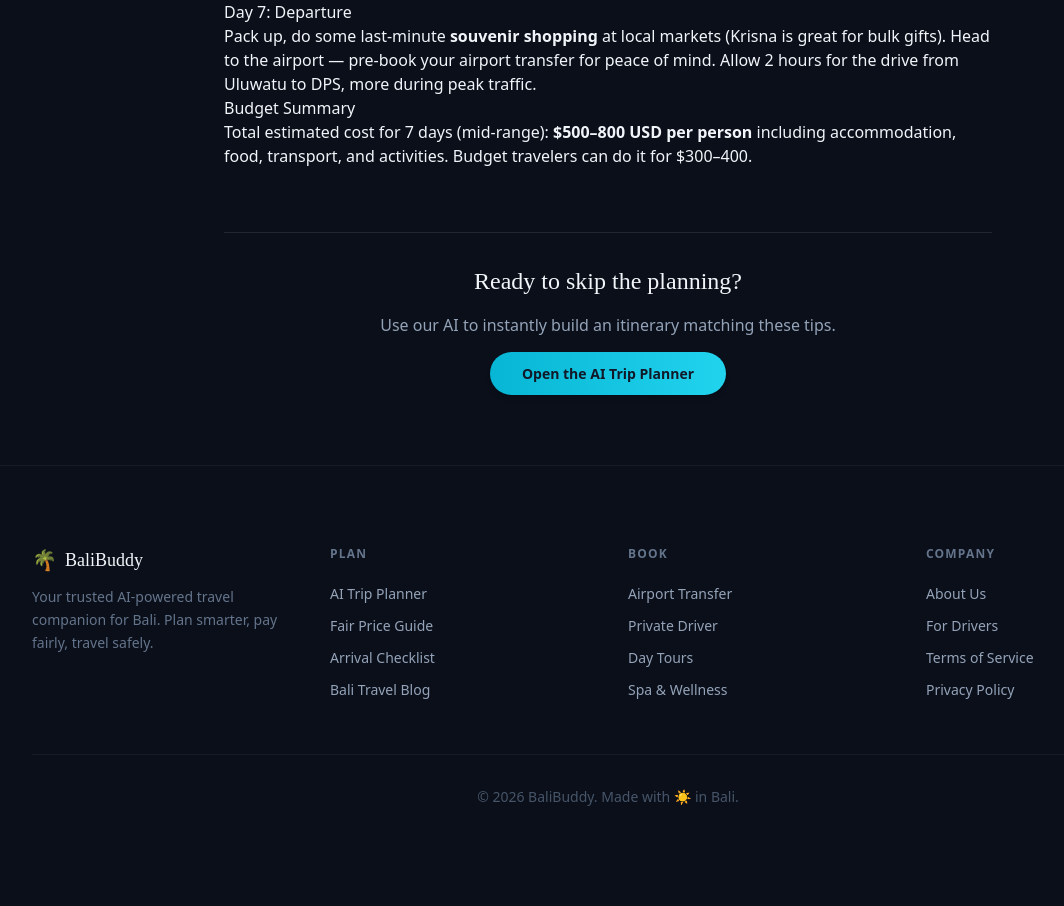
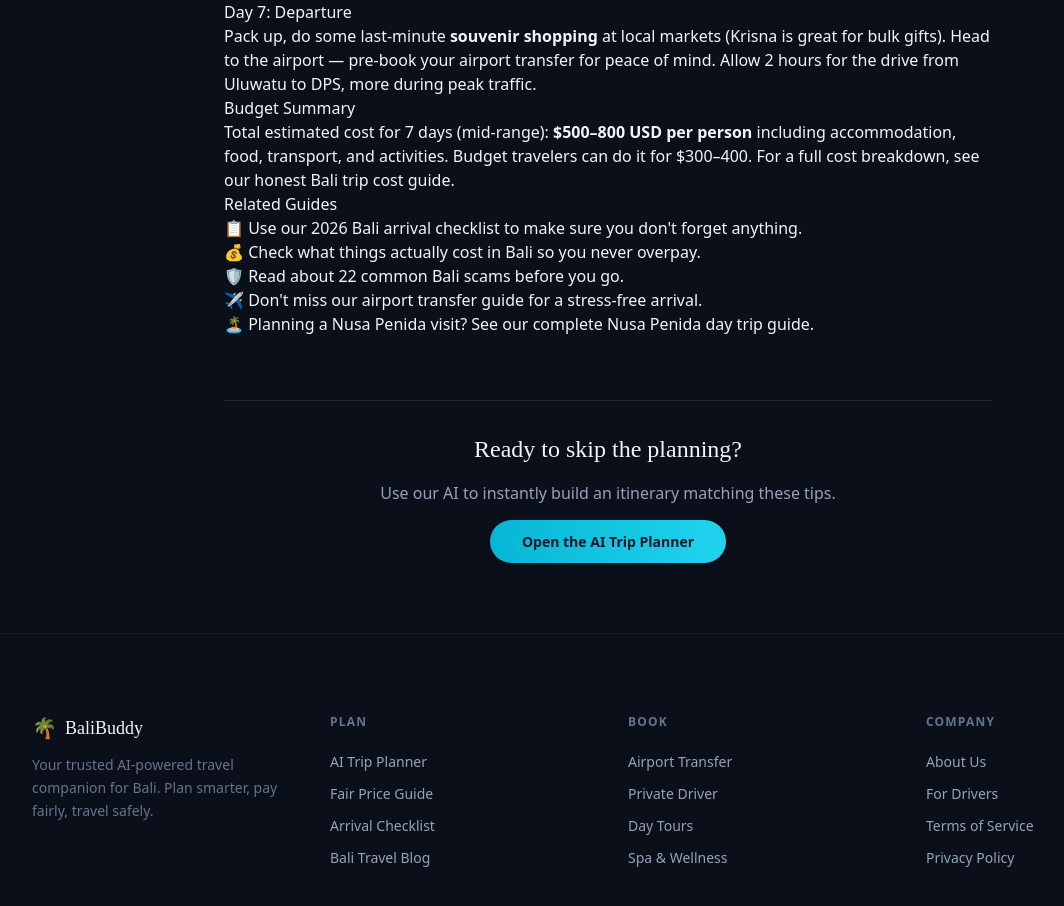
Before and after one commit to francislhj094/balibuddy, a Next.js app: page /blog/bali-itinerary-7-days-2026 in a window 1280 px wide. Shown: the part 1527-2433 px from the top of the page, without its empty margins (32-1096 px from the left). Built offline with nearby package versions, Linux system fonts and the light colour scheme; no server answers.

Commit message:
Add internal cross-links between all 10 blog articles for SEO

```diff
--- a/src/app/blog/[slug]/page.js
+++ b/src/app/blog/[slug]/page.js
@@ -44,7 +44,14 @@ const articles = {
       <h2>Day 7: Departure</h2>
       <p>Pack up, do some last-minute <strong>souvenir shopping</strong> at local markets (Krisna is great for bulk gifts). Head to the airport — pre-book your airport transfer for peace of mind. Allow 2 hours for the drive from Uluwatu to DPS, more during peak traffic.</p>
       <h3>Budget Summary</h3>
-      <p>Total estimated cost for 7 days (mid-range): <strong>$500–800 USD per person</strong> including accommodation, food, transport, and activities. Budget travelers can do it for $300–400.</p>
+      <p>Total estimated cost for 7 days (mid-range): <strong>$500–800 USD per person</strong> including accommodation, food, transport, and activities. Budget travelers can do it for $300–400. For a full cost breakdown, see our <a href="/blog/how-much-bali-trip-cost-2026">honest Bali trip cost guide</a>.</p>
+
+      <h2>Related Guides</h2>
+      <p>📋 Use our <a href="/checklist">2026 Bali arrival checklist</a> to make sure you don't forget anything.</p>
+      <p>💰 Check <a href="/prices">what things actually cost in Bali</a> so you never overpay.</p>
+      <p>🛡️ Read about <a href="/blog/bali-scams-avoid-2026">22 common Bali scams</a> before you go.</p>
+      <p>✈️ Don't miss our <a href="/blog/bali-airport-transfer-guide">airport transfer guide</a> for a stress-free arrival.</p>
+      <p>🏝️ Planning a Nusa Penida visit? See our <a href="/blog/nusa-penida-day-trip-guide">complete Nusa Penida day trip guide</a>.</p>
     `
   },
 
@@ -135,6 +142,12 @@ const articles = {
 
       <h2>The Golden Rule</h2>
       <p>Most Balinese people are incredibly warm and honest. These scams come from a small minority targeting tourists. Use common sense, do your research, and pre-book through trusted services like BaliBuddy — and you'll have an amazing, scam-free trip.</p>
+
+      <h2>Related Guides</h2>
+      <p>💰 See <a href="/prices">fair prices for everything in Bali</a> so you know when you're being overcharged.</p>
+      <p>✈️ The airport is scam central — read our <a href="/blog/bali-airport-transfer-guide">Bali airport transfer guide</a>.</p>
+      <p>🆕 First time in Bali? Check <a href="/blog/bali-first-time-tips">25 things I wish I knew before visiting</a>.</p>
+      <p>💵 Understand <a href="/blog/how-much-bali-trip-cost-2026">what a trip actually costs</a> for each budget level.</p>
     `
   },
 
@@ -198,6 +211,12 @@ const articles = {
       5-star resort + fine dining + private driver daily + premium activities + spa packages</p>
 
       <p><em>These figures exclude flights. Add $200–1,500 depending on your origin.</em></p>
+
+      <h2>Related Guides</h2>
+      <p>📊 See our <a href="/prices">interactive Fair Price Guide</a> with tourist price vs fair price comparisons.</p>
+      <p>🎒 Traveling cheap? Read <a href="/blog/bali-budget-travel-2026">how to do Bali on $30/day</a>.</p>
+      <p>📅 Timing matters — see <a href="/blog/best-time-visit-bali-2026">when to visit for the best prices</a>.</p>
+      <p>🗓️ Follow our <a href="/blog/bali-itinerary-7-days-2026">7-day itinerary</a> to see exactly how costs break down day by day.</p>
     `
   },
 
@@ -252,7 +271,13 @@ const articles = {
 
       <h2>Our Recommendation: Split Your Trip</h2>
       <p>For a 7-day trip, do <strong>2 nights Seminyak → 3 nights Ubud → 2 nights Canggu/Uluwatu</strong>. This gives you the best of each area without the FOMO. Use a private driver (500K–650K IDR/day) for the transfers — they double as sightseeing stops.</p>
-      <p>Use our <strong>AI Trip Planner</strong> to automatically build a split itinerary with transfers optimized for your dates and interests.</p>
+      <p>Use our <strong><a href="/#planner">AI Trip Planner</a></strong> to automatically build a split itinerary with transfers optimized for your dates and interests.</p>
+
+      <h2>Related Guides</h2>
+      <p>🗓️ See our <a href="/blog/bali-itinerary-7-days-2026">7-day itinerary</a> for a detailed day-by-day plan across all three areas.</p>
+      <p>💵 Compare costs in each area with our <a href="/blog/how-much-bali-trip-cost-2026">Bali trip cost breakdown</a>.</p>
+      <p>🧘 Heading to Ubud for wellness? Read our <a href="/blog/bali-wellness-retreat-guide">wellness retreat guide</a>.</p>
+      <p>🎒 On a budget? See <a href="/blog/bali-budget-travel-2026">how to do Bali on $30/day</a>.</p>
     `
   },
 
@@ -300,6 +325,12 @@ const articles = {
 
       <h2>Book Your Transfer with BaliBuddy</h2>
       <p>Our airport transfers start at <strong>IDR 200K</strong> and include meet & greet at arrivals, AC vehicle, and a driver you can chat with on WhatsApp to coordinate timing. No surprises, no haggling, no stress on day 1.</p>
+
+      <h2>Related Guides</h2>
+      <p>📋 Don't forget anything — use our <a href="/checklist">Bali arrival checklist</a>.</p>
+      <p>🛡️ Airport scams are covered in our <a href="/blog/bali-scams-avoid-2026">22 Bali scams guide</a>.</p>
+      <p>💰 See all <a href="/prices">fair transport prices</a> including airport transfers and day drivers.</p>
+      <p>🗓️ What to do after you land? Follow our <a href="/blog/bali-itinerary-7-days-2026">7-day itinerary starting from arrival</a>.</p>
     `
   },
 
@@ -357,6 +388,12 @@ const articles = {
 
       <h2>What Most Guides Won't Tell You</h2>
       <p>The roads are genuinely bad — think potholes, steep unpaved hills, and no guardrails. If you have back problems or are pregnant, consider this carefully. The boat crossing can be rough, especially during rainy season. And the island gets HOT — there's very little shade at most viewpoints. Bring more water than you think you need.</p>
+
+      <h2>Related Guides</h2>
+      <p>🗓️ Nusa Penida is Day 5 in our <a href="/blog/bali-itinerary-7-days-2026">perfect 7-day Bali itinerary</a>.</p>
+      <p>💰 See <a href="/prices">fair prices for boat tickets and drivers</a> on our price guide.</p>
+      <p>📅 Best conditions for the crossing? Check our <a href="/blog/best-time-visit-bali-2026">month-by-month weather guide</a>.</p>
+      <p>📋 Pack smart with our <a href="/checklist">Bali arrival checklist</a>.</p>
     `
   },
 
@@ -431,6 +468,12 @@ const articles = {
       <strong>Activity:</strong> $5 (one activity every other day = $2.50 amortized)<br/>
       <strong>Misc:</strong> $2<br/>
       <strong>Total: ~$25–30/day</strong></p>
+
+      <h2>Related Guides</h2>
+      <p>📊 Compare tourist prices vs fair prices on our <a href="/prices">Fair Price Guide</a>.</p>
+      <p>💵 Full cost breakdown at every budget level: <a href="/blog/how-much-bali-trip-cost-2026">How much does a Bali trip actually cost?</a></p>
+      <p>🏠 Where to base yourself? <a href="/blog/canggu-vs-seminyak-vs-ubud">Canggu vs Seminyak vs Ubud comparison</a>.</p>
+      <p>🛡️ Avoid overpaying with our <a href="/blog/bali-scams-avoid-2026">scam avoidance guide</a>.</p>
     `
   },
 
@@ -529,6 +572,12 @@ const articles = {
       <strong>Cheapest:</strong> February<br/>
       <strong>Avoid (for crowds):</strong> July–August, Dec 20–Jan 5<br/>
       <strong>Avoid (for rain):</strong> January–February</p>
+
+      <h2>Related Guides</h2>
+      <p>🗓️ Ready to plan? Use our <a href="/blog/bali-itinerary-7-days-2026">7-day itinerary</a> as your starting point.</p>
+      <p>💵 See <a href="/blog/how-much-bali-trip-cost-2026">how costs change by season</a> in our price breakdown.</p>
+      <p>🆕 First visit? Read <a href="/blog/bali-first-time-tips">25 things to know before going</a>.</p>
+      <p>🧘 Visiting for wellness? Check our <a href="/blog/bali-wellness-retreat-guide">retreat guide</a>.</p>
     `
   },
 
@@ -625,6 +674,13 @@ const articles = {
 
       <h3>25. You'll Want to Come Back</h3>
       <p>This is the one thing every Bali visitor says. The combination of culture, scenery, food, affordability, and warmth of the people is genuinely special. Don't try to see everything in one trip — save some magic for next time.</p>
+
+      <h2>Related Guides</h2>
+      <p>📋 Don't forget anything — <a href="/checklist">complete 2026 arrival checklist</a>.</p>
+      <p>🗓️ Plan your days with our <a href="/blog/bali-itinerary-7-days-2026">7-day itinerary</a>.</p>
+      <p>🛡️ Stay safe: <a href="/blog/bali-scams-avoid-2026">22 scams to avoid</a>.</p>
+      <p>💰 Know your costs: <a href="/prices">fair price guide</a> for every service.</p>
+      <p>🏠 Where to stay? <a href="/blog/canggu-vs-seminyak-vs-ubud">Canggu vs Seminyak vs Ubud</a>.</p>
     `
   },
 
@@ -693,7 +749,13 @@ const articles = {
       <p><strong>Estimated 3-day cost:</strong> $70–90 for activities + $30–60 for food = <strong>$100–150 total</strong></p>
 
       <h2>Booking Through BaliBuddy</h2>
-      <p>We can connect you with <strong>vetted, English-speaking wellness practitioners</strong> and arrange your spa packages, healing sessions, and yoga retreat bookings at fair local prices. Just tell our AI your wellness goals, and we'll build a custom wellness itinerary for you.</p>
+      <p>We can connect you with <strong>vetted, English-speaking wellness practitioners</strong> and arrange your spa packages, healing sessions, and yoga retreat bookings at fair local prices. Just tell our <a href="/#planner">AI Trip Planner</a> your wellness goals, and we'll build a custom wellness itinerary for you.</p>
+
+      <h2>Related Guides</h2>
+      <p>💰 See <a href="/prices">fair spa and massage prices</a> on our price comparison guide.</p>
+      <p>🏠 Why Ubud is the wellness capital: <a href="/blog/canggu-vs-seminyak-vs-ubud">area comparison guide</a>.</p>
+      <p>🗓️ Include wellness in your trip: <a href="/blog/bali-itinerary-7-days-2026">7-day Bali itinerary</a>.</p>
+      <p>📅 Best time for retreats: <a href="/blog/best-time-visit-bali-2026">month-by-month guide</a>.</p>
     `
   },
 };
```
